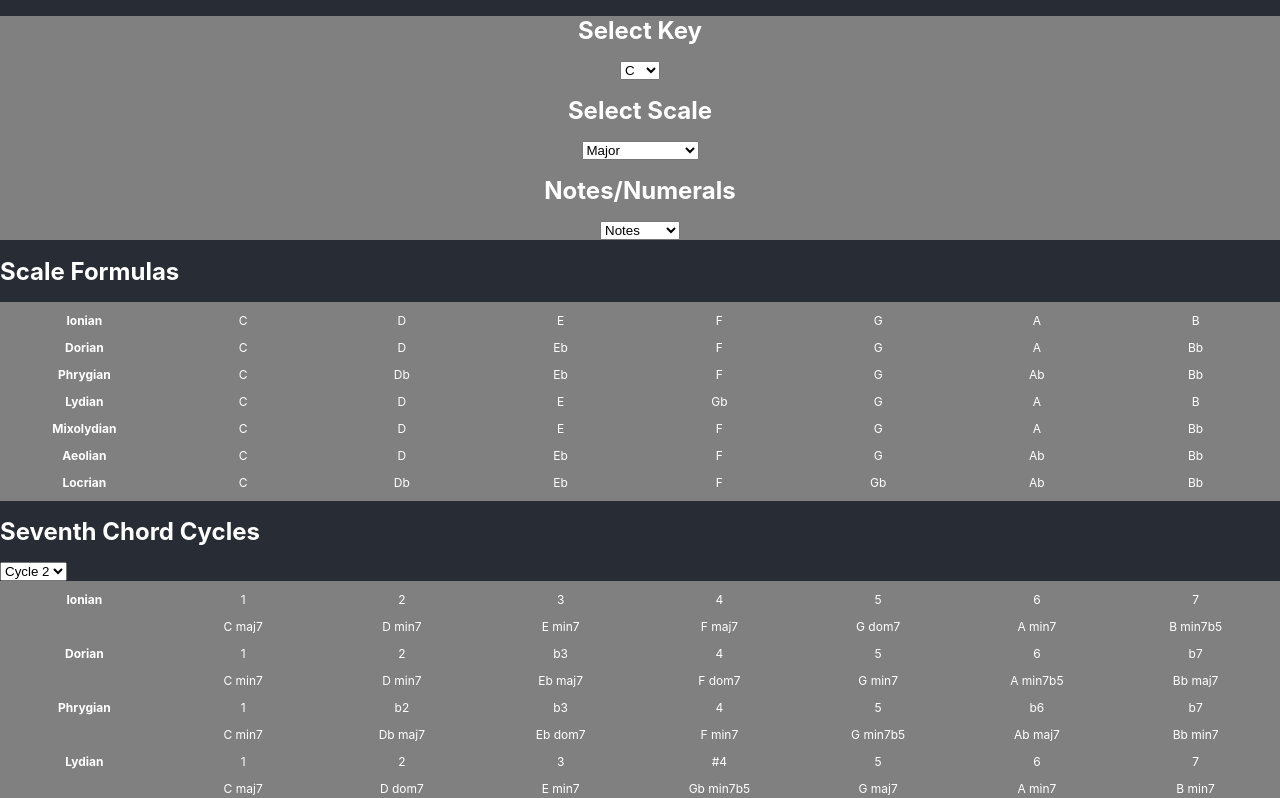
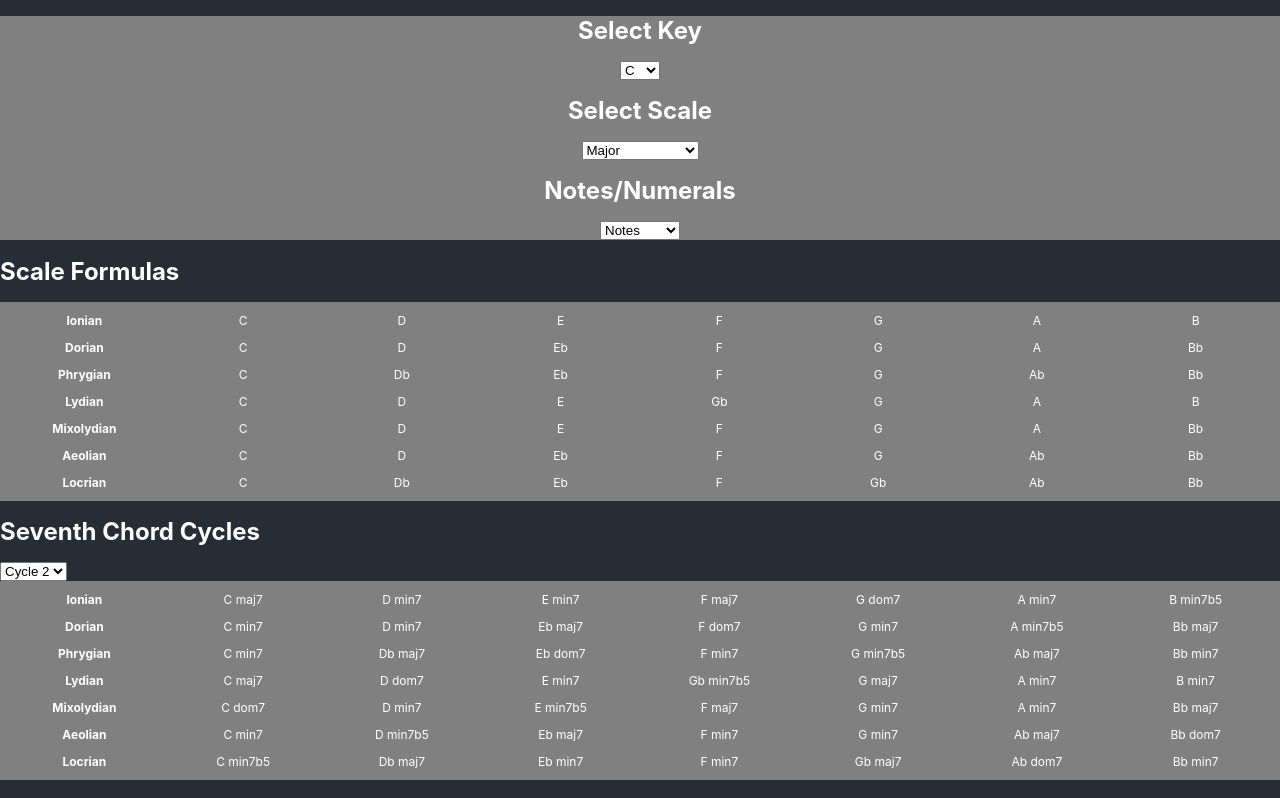
Before and after one commit to walpolsh/chord-scales-v2, a React (Create React App) app: page / in a window 1280 px wide. Shown: the top 798 px of the page. Built offline with nearby package versions, Linux system fonts and the light colour scheme.

Commit message:
notes or nums works with note cycles

```diff
--- a/src/components/Scales.js
+++ b/src/components/Scales.js
@@ -163,14 +163,18 @@ class Scales extends Component {
 
               return(
               <tbody key={j + 1}>
+                { this.state.onOff === '1' ?
                 <tr>
                   <th key={scales}>{`${scales[2]}`}</th>
                   {buildCycle(scales[0]).map((x,i)=> <td key={i++}>{x}</td>)}
                 </tr>
+                :
                 <tr>
-                  <td> </td>
+                  <th key={scales}>{`${scales[2]}`}</th>
                   {chordCycles.map((y, i) => <td key={i}>{noteCycles[i]} {y}</td>)}
                 </tr>
+
+                }
               </tbody>
             )})}
           </table>
```
